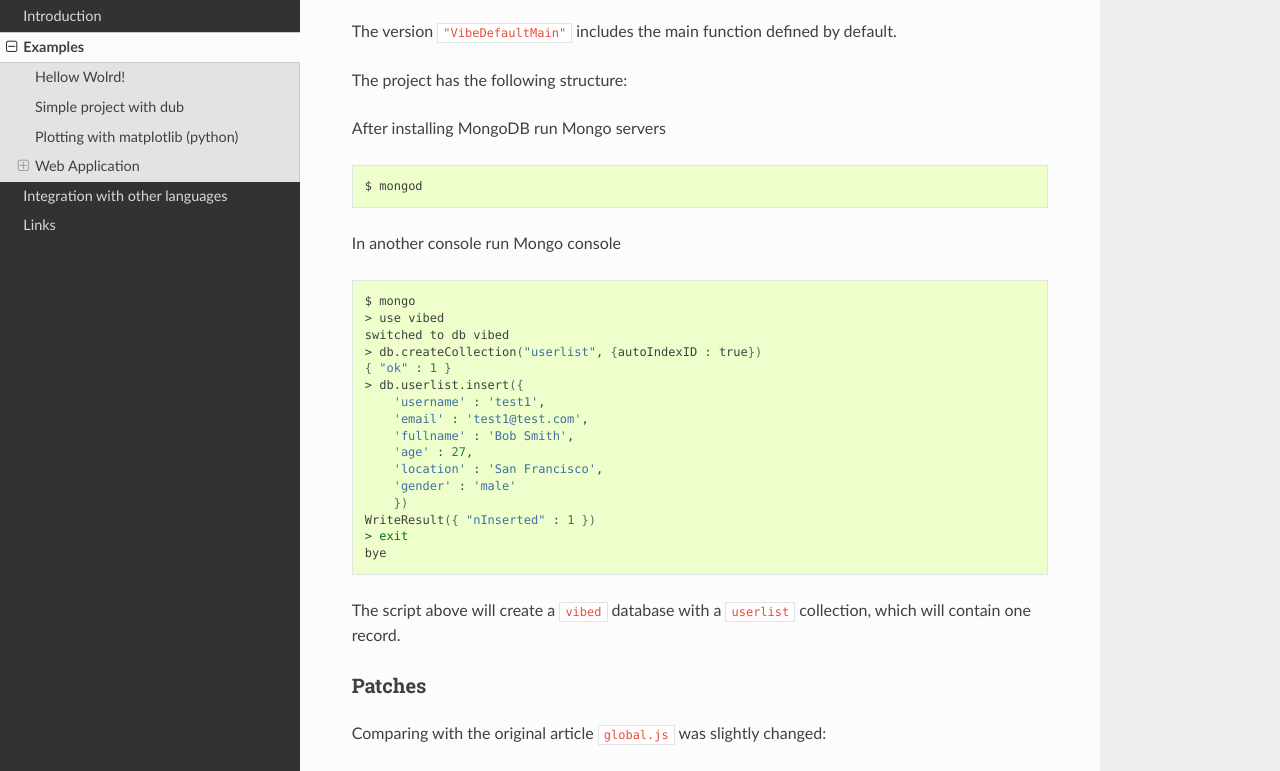
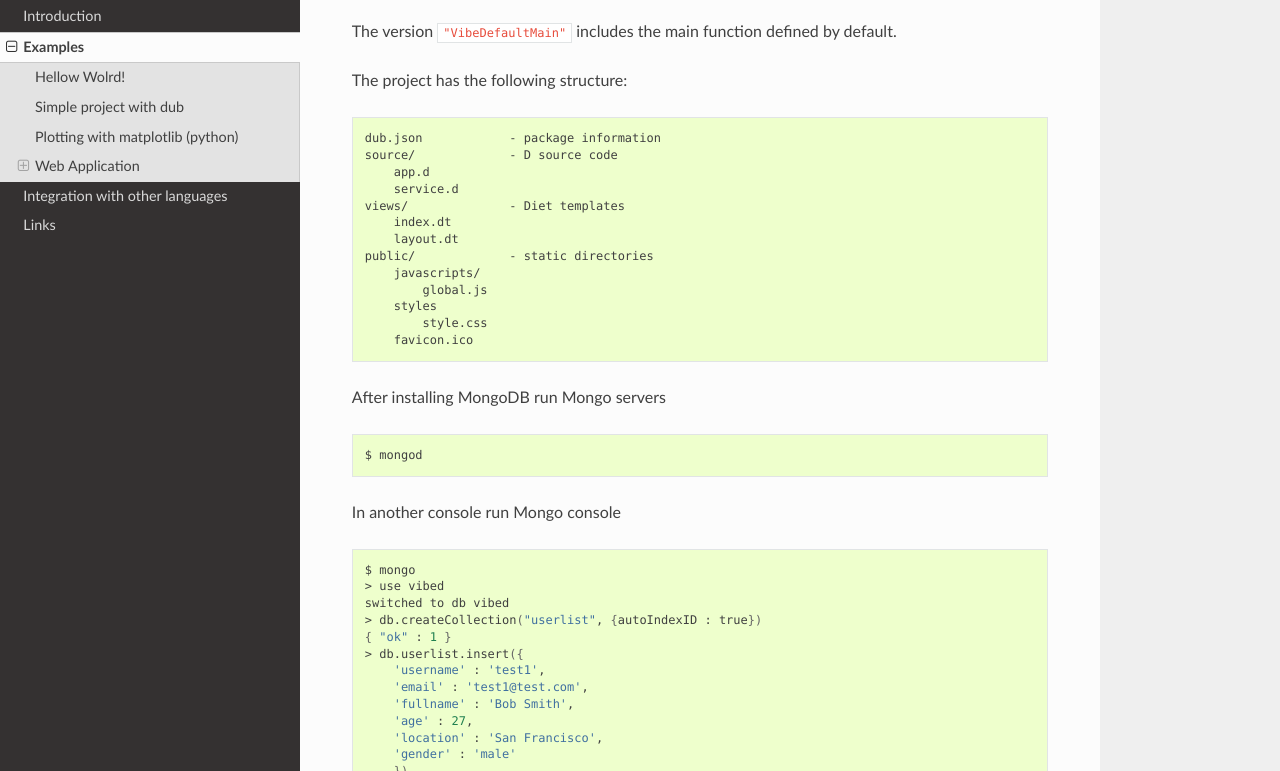
Before and after one commit to andralex/thenextafterc, a Sphinx documentation site: the page built from docs/source/examples.rst, in a window 1280 px wide and 900 px high, scrolled down 3435 px, cut to the strip 129-900 px from the top of the window. Built offline with Sphinx 7.4.7 and the Read the Docs theme 2.0.0, drawn with Linux system fonts in a browser that asks for light colours.

Commit message:
fix code

```diff
--- a/docs/source/examples.rst
+++ b/docs/source/examples.rst
@@ -117,15 +117,16 @@ The version ``"VibeDefaultMain"`` includes the main function defined by default.
 
 The project has the following structure:
 
-.. code-block::
-    dub.json            - project c
+.. code-block:: text
+
+    dub.json            - package information
     source/             - D source code
         app.d
         service.d
     views/              - Diet templates
         index.dt
         layout.dt
-    public/             - tatic directories
+    public/             - static directories
         javascripts/
             global.js
         styles
--- a/docs/source/integration.rst
+++ b/docs/source/integration.rst
@@ -1,7 +1,5 @@
 Integration with other languages
 ==============================================
-
-NOT READY!
 
 C and friends
 -------------
```
